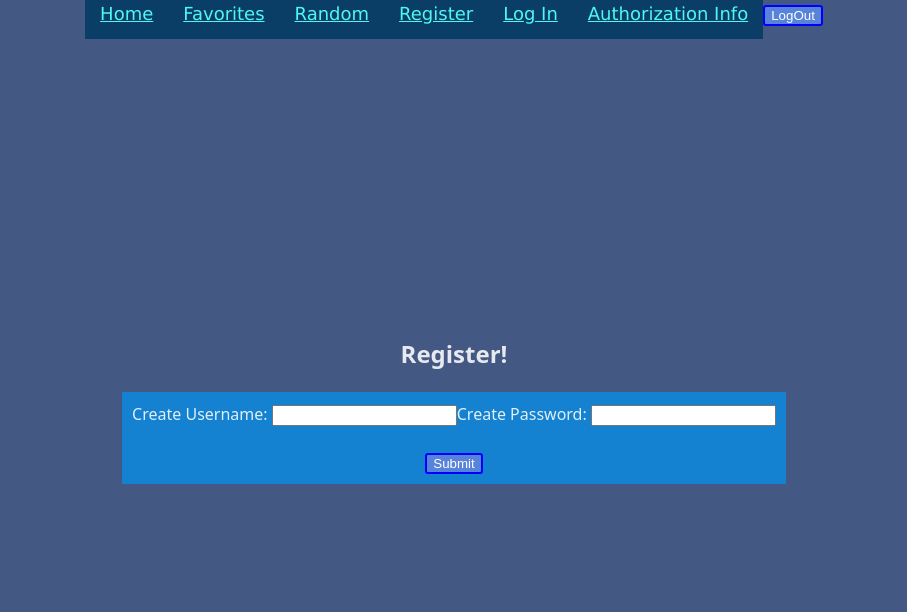
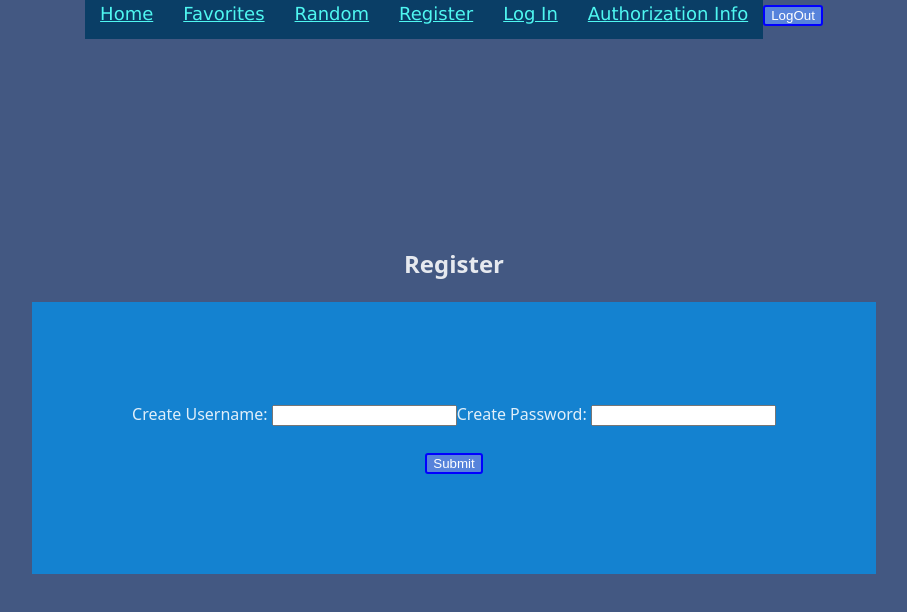
Before and after one commit to iiliev84/MyRecipeBook, a React (Vite) app: page /Register in a window 1280 px wide. Shown: the top 612 px of the page, without its empty margins (186-1093 px from the left). Built offline with nearby package versions, Linux system fonts and the light colour scheme.

Commit message:
updated styling

```diff
--- a/src/components/LogIn.jsx
+++ b/src/components/LogIn.jsx
@@ -26,10 +26,11 @@ function LogIn({setToken}){
         }
     }
     return(
+        <>
+        <h2>Log In</h2>
         <form onSubmit={handleSubmit}>
             <label>
-                Username:
-                <input
+                Username: <input
                     name="username"
                     onChange={(e)=>setUsername(e.target.value)}
                     value={username}
@@ -38,8 +39,7 @@ function LogIn({setToken}){
             </label>
             <br/>
             <label>
-                Password:
-                <input
+                Password: <input
                     name = "password"
                     onChange={(e)=>setPassword(e.target.value)}
                     value={password}
@@ -49,6 +49,7 @@ function LogIn({setToken}){
             <br/>
             <button onClick={() => {navigate("/");}}>LogIn</button>
         </form>
+        </>
     )
 }
 export default LogIn
--- a/src/components/Register.jsx
+++ b/src/components/Register.jsx
@@ -29,7 +29,7 @@ function Register({ setToken }) {
 
   return(
     <>
-    <h2>Register!</h2>
+    <h2>Register</h2>
     {error && <p>{error}</p>}
     <form onSubmit={handleSubmit}>
         <label>
--- a/src/index.css
+++ b/src/index.css
@@ -52,7 +52,7 @@
 
   form {
     display: block;
-    padding: 10px;
+    padding: 100px;
     background-color: #1482d0;
   }
 
```
